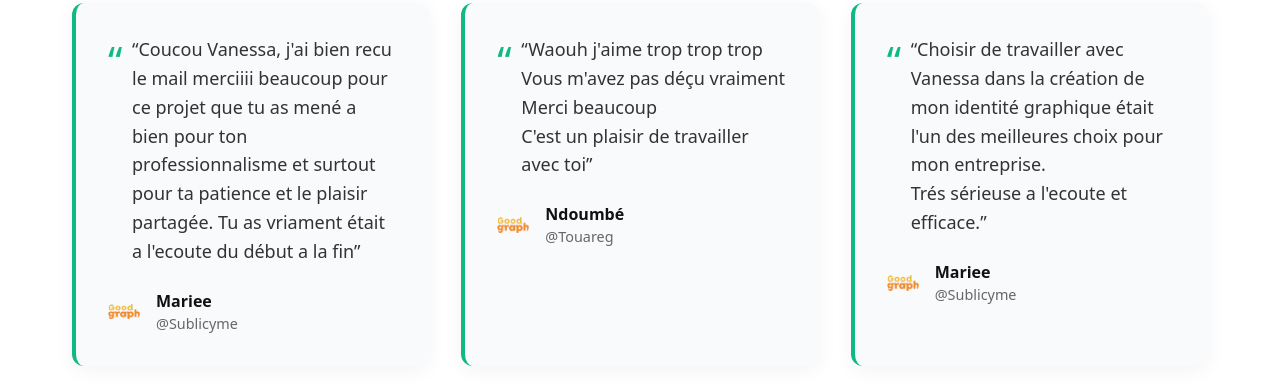
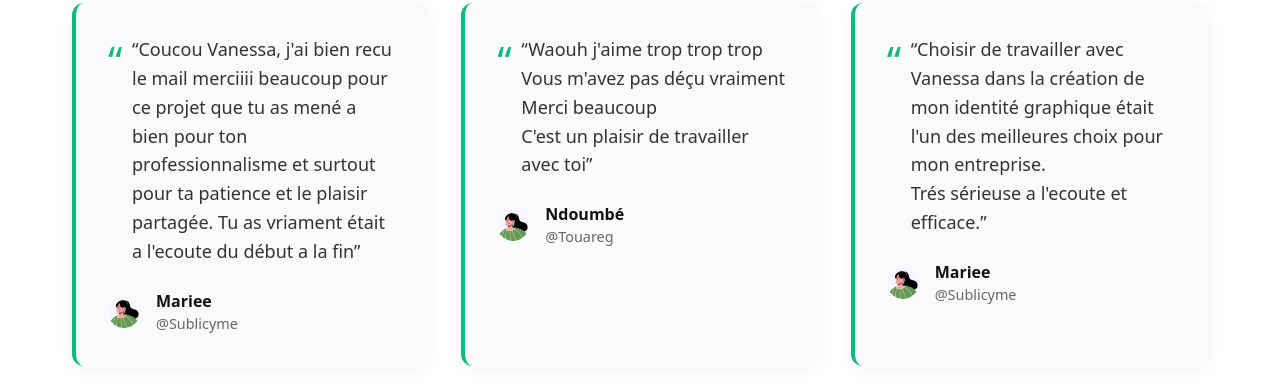
Before and after one commit to Mdev98/goodgraph, a plain HTML site: page index.html in a window 1280 px wide. Shown: the part 3319-3705 px from the top of the page. Drawn offline with nearby package versions, Linux system fonts and the light colour scheme.

Commit message:
update add some face to testimonial profile

```diff
--- a/index.html
+++ b/index.html
@@ -185,7 +185,7 @@
                         était a l'ecoute du début a la fin”
                     </p>
                     <div class="testimonial-author">
-                        <img src="./assets/logos/goodgraph.png" alt="Client photo" class="testimonial-avatar">
+                        <img src="./assets/images/AV100.png" alt="Client photo" class="testimonial-avatar">
                         <div class="testimonial-info">
                             <strong class="author-name">Mariee</strong>
                             <span class="author-role">@Sublicyme</span>
@@ -198,7 +198,7 @@
                         plaisir de travailler avec toi”
                     </p>
                     <div class="testimonial-author">
-                        <img src="./assets/logos/goodgraph.png" alt="Client photo" class="testimonial-avatar">
+                        <img src="./assets/images/AV100.png" alt="Client photo" class="testimonial-avatar">
                         <div class="testimonial-info">
                             <strong class="author-name">Ndoumbé</strong>
                             <span class="author-role">@Touareg</span>
@@ -211,7 +211,7 @@
                         meilleures choix pour mon entreprise.<br> Trés sérieuse a l'ecoute et efficace.”
                     </p>
                     <div class="testimonial-author">
-                        <img src="./assets/logos/goodgraph.png" alt="Client photo" class="testimonial-avatar">
+                        <img src="./assets/images/AV100.png" alt="Client photo" class="testimonial-avatar">
                         <div class="testimonial-info">
                             <strong class="author-name">Mariee</strong>
                             <span class="author-role">@Sublicyme</span>
```
Also changed, not shown: assets/images/AV100.png (added).
